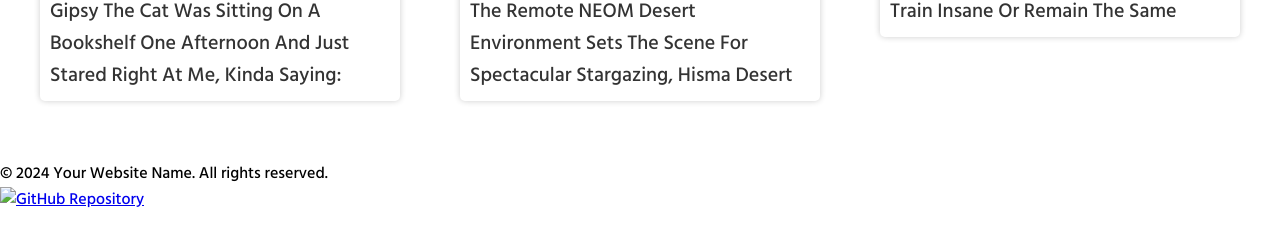
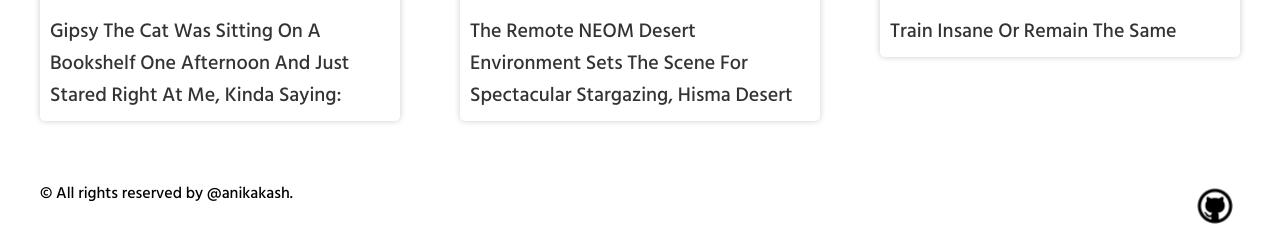
Before and after one commit to anikakash/JSProjects, a plain HTML site: page ImageSearch/index.html in a window 1280 px wide. Shown: the part 609-849 px from the top of the page. Before the commit the page ends 821 px from the top, so only its background shows below. Drawn offline with Linux system fonts and the light colour scheme.

Commit message:
Add footer

```diff
--- a/ImageSearch/index.html
+++ b/ImageSearch/index.html
@@ -37,10 +37,10 @@
     <button id="show_more">Show more</button>
 
     <footer>
-  <div class="container">
-    <p>© 2024 Your Website Name. All rights reserved.</p>
-    <a href="https://github.com/yourusername/your-repo" target="_blank" rel="noopener noreferrer">
-      <img src="github-icon.png" alt="GitHub Repository" width="30" height="30">
+  <div class="search_results">
+    <p>© All rights reserved by @anikakash.</p>
+    <a href="https://github.com/anikakash/JSProjects/tree/main/ImageSearch" target="_blank" rel="Code Base">
+      <img src="./github-icon.png" alt="GitHub Repository" width="50" height="50">
     </a>
   </div>
 </footer>
--- a/ImageSearch/style.css
+++ b/ImageSearch/style.css
@@ -33,6 +33,7 @@ form{
     width: 60%;
     max-width: 400px;
     padding: 10px 20px;
+    margin-bottom: 20px;
     border: none;
     box-shadow: 0 0 6px rgba(0, 0, 0, 0.2);
     border-radius: 5px;
```
Also changed, not shown: ImageSearch/github-icon.png (added), assest/github-icon.png (added).
